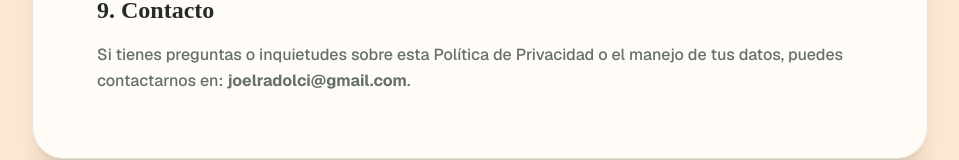
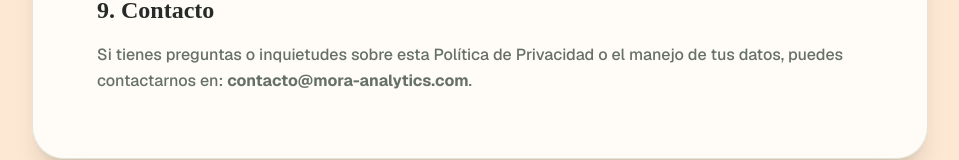
Before and after one commit to joelradolci-byte/morads, a Next.js app: page /privacidad in a window 1280 px wide. Shown: the part 1949-2109 px from the top of the page, without its empty margins (160-1119 px from the left). Built offline with nearby package versions, Linux system fonts and the light colour scheme.

Commit message:
completo

```diff
--- a/app/privacidad/page.tsx
+++ b/app/privacidad/page.tsx
@@ -56,7 +56,7 @@ export default function PrivacidadPage() {
 
           <section>
             <h2 className="text-2xl font-bold text-[#262B27] mb-4" style={{ fontFamily: "'Playfair Display', serif" }}>9. Contacto</h2>
-            <p>Si tienes preguntas o inquietudes sobre esta Política de Privacidad o el manejo de tus datos, puedes contactarnos en: <strong>joelradolci@gmail.com</strong>.</p>
+            <p>Si tienes preguntas o inquietudes sobre esta Política de Privacidad o el manejo de tus datos, puedes contactarnos en: <strong>contacto@mora-analytics.com</strong>.</p>
           </section>
         </div>
       </div>
```
